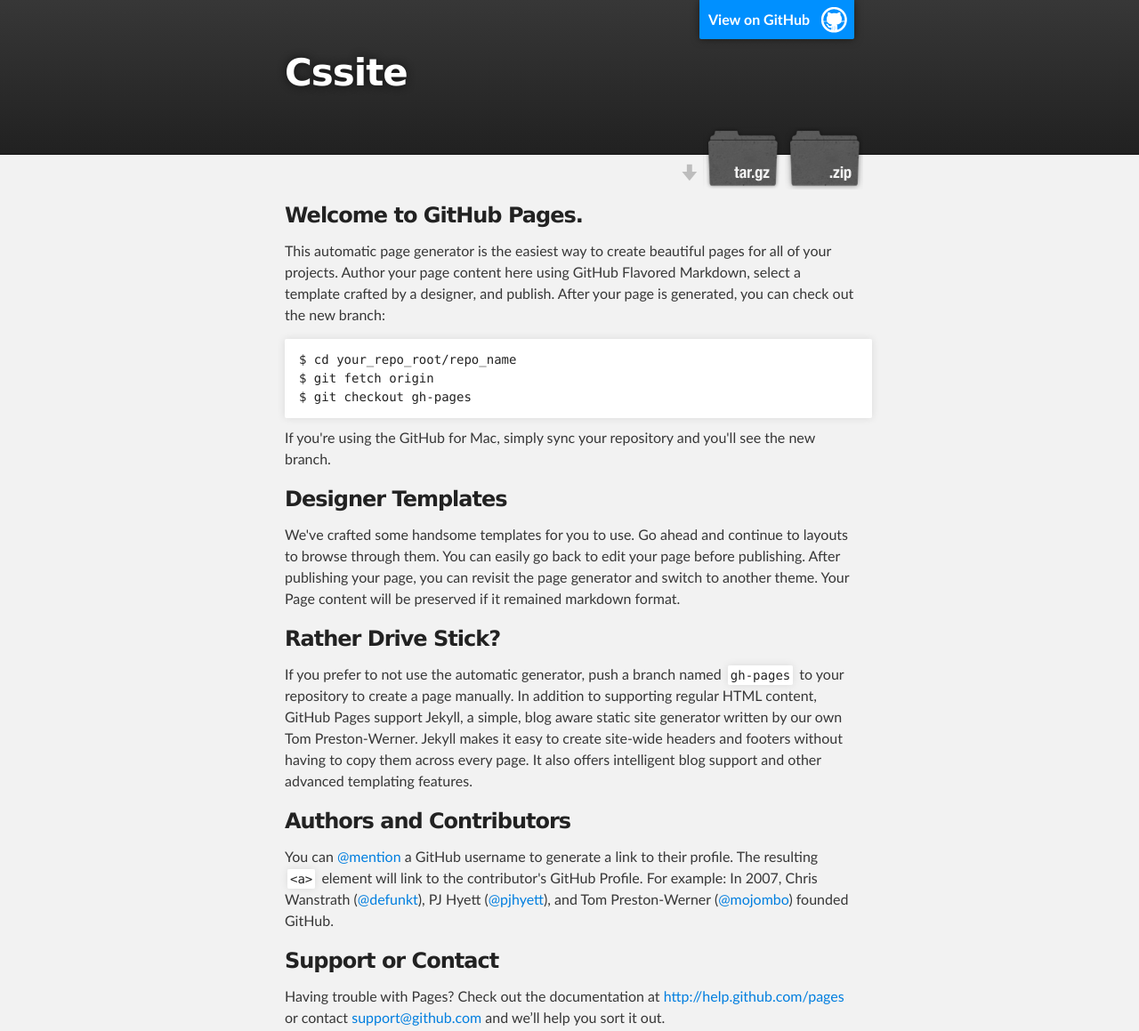
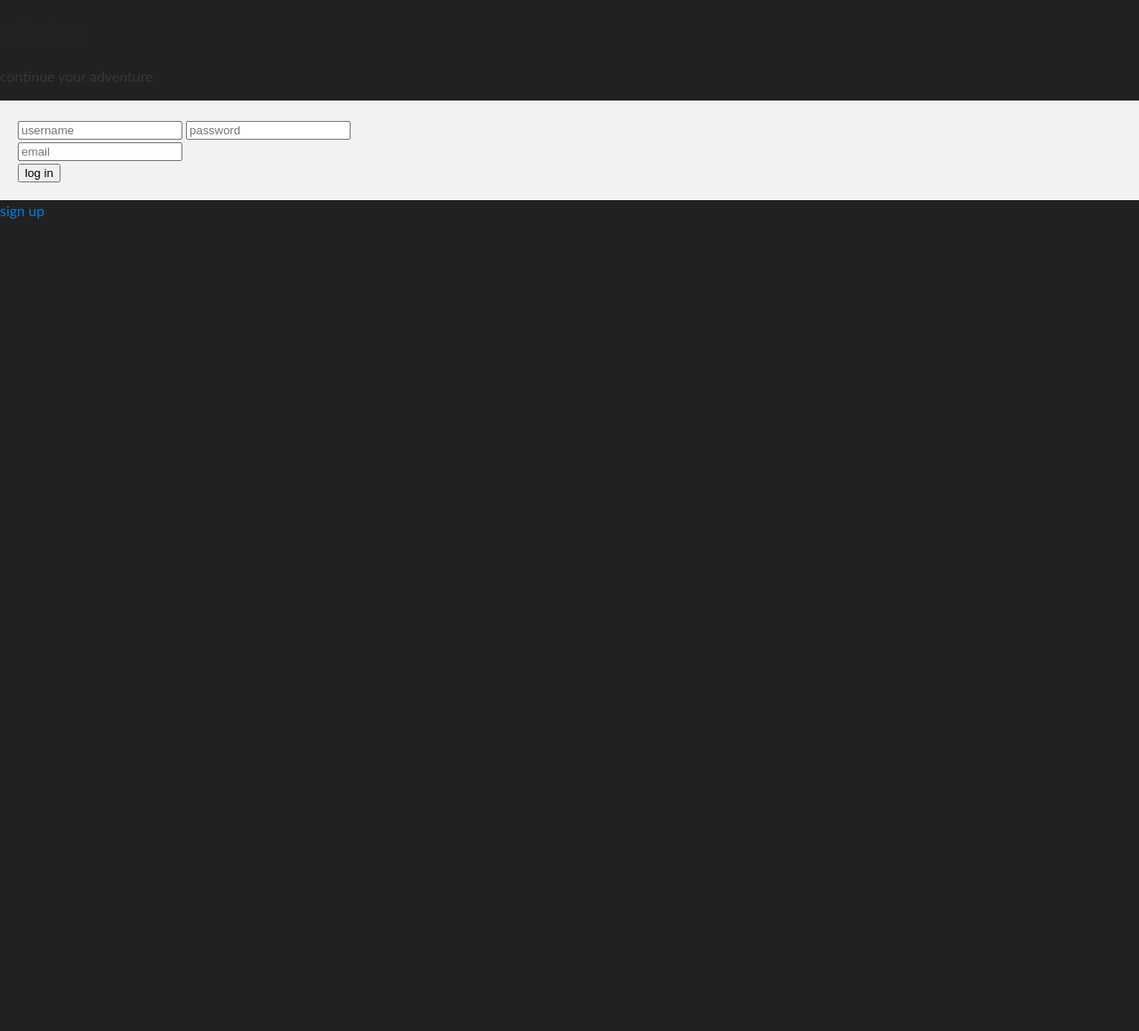
Before and after one commit to MiniUSB/CSSITE, a plain HTML site: page index.html in a window 1280 px wide. Shown: the top 1159 px of the page at 89% size. After the commit the page ends 800 px from the top, so only its background shows below. Drawn offline with Linux system fonts and the light colour scheme.

Commit message:
Update index.html

```diff
--- a/index.html
+++ b/index.html
@@ -12,68 +12,37 @@
   </head>
 
   <body>
+<meta name="viewport" content="width=device-width, initial-scale=1, maximum-scale=1">
+<div class="landing">
+<section class="topslot">
+	<div class="wrapper">
 
-    <!-- HEADER -->
-    <div id="header_wrap" class="outer">
-        <header class="inner">
-          <a id="forkme_banner" href="https://github.com/MiniUSB/CSSITE">View on GitHub</a>
+		<div class="brief">
+			<h1>slate</h1>
+      <p><span id="verb">continue</span> your adventure</p>
+		</div>
 
-          <h1 id="project_title">Cssite</h1>
-          <h2 id="project_tagline"></h2>
+	</div>
+</section>
 
-            <section id="downloads">
-              <a class="zip_download_link" href="https://github.com/MiniUSB/CSSITE/zipball/master">Download this project as a .zip file</a>
-              <a class="tar_download_link" href="https://github.com/MiniUSB/CSSITE/tarball/master">Download this project as a tar.gz file</a>
-            </section>
-        </header>
+<section>
+	<div class="main">
+    <form method="POST" action="" accept-charset="UTF-8">
+      <input placeholder="username" name="username" type="text" />
+      <input placeholder="password" name="password" type="password" value="" />
+      <div class="signup-fields">
+        <input id="email" placeholder="email" name="email" type="email" value="" />
+      </div>
+      <input id="submit" type="submit" value="log in" />
+    </form>
+
+		<div class="extras">
+			<a id="signup" href="#">sign up</a>
     </div>
 
-    <!-- MAIN CONTENT -->
-    <div id="main_content_wrap" class="outer">
-      <section id="main_content" class="inner">
-        <h3>
-<a name="welcome-to-github-pages" class="anchor" href="#welcome-to-github-pages"><span class="octicon octicon-link"></span></a>Welcome to GitHub Pages.</h3>
+	</div>
 
-<p>This automatic page generator is the easiest way to create beautiful pages for all of your projects. Author your page content here using GitHub Flavored Markdown, select a template crafted by a designer, and publish. After your page is generated, you can check out the new branch:</p>
-
-<pre><code>$ cd your_repo_root/repo_name
-$ git fetch origin
-$ git checkout gh-pages
-</code></pre>
-
-<p>If you're using the GitHub for Mac, simply sync your repository and you'll see the new branch.</p>
-
-<h3>
-<a name="designer-templates" class="anchor" href="#designer-templates"><span class="octicon octicon-link"></span></a>Designer Templates</h3>
-
-<p>We've crafted some handsome templates for you to use. Go ahead and continue to layouts to browse through them. You can easily go back to edit your page before publishing. After publishing your page, you can revisit the page generator and switch to another theme. Your Page content will be preserved if it remained markdown format.</p>
-
-<h3>
-<a name="rather-drive-stick" class="anchor" href="#rather-drive-stick"><span class="octicon octicon-link"></span></a>Rather Drive Stick?</h3>
-
-<p>If you prefer to not use the automatic generator, push a branch named <code>gh-pages</code> to your repository to create a page manually. In addition to supporting regular HTML content, GitHub Pages support Jekyll, a simple, blog aware static site generator written by our own Tom Preston-Werner. Jekyll makes it easy to create site-wide headers and footers without having to copy them across every page. It also offers intelligent blog support and other advanced templating features.</p>
-
-<h3>
-<a name="authors-and-contributors" class="anchor" href="#authors-and-contributors"><span class="octicon octicon-link"></span></a>Authors and Contributors</h3>
-
-<p>You can <a href="https://github.com/blog/821" class="user-mention">@mention</a> a GitHub username to generate a link to their profile. The resulting <code>&lt;a&gt;</code> element will link to the contributor's GitHub Profile. For example: In 2007, Chris Wanstrath (<a href="https://github.com/defunkt" class="user-mention">@defunkt</a>), PJ Hyett (<a href="https://github.com/pjhyett" class="user-mention">@pjhyett</a>), and Tom Preston-Werner (<a href="https://github.com/mojombo" class="user-mention">@mojombo</a>) founded GitHub.</p>
-
-<h3>
-<a name="support-or-contact" class="anchor" href="#support-or-contact"><span class="octicon octicon-link"></span></a>Support or Contact</h3>
-
-<p>Having trouble with Pages? Check out the documentation at <a href="http://help.github.com/pages">http://help.github.com/pages</a> or contact <a href="mailto:support@github.com">support@github.com</a> and we’ll help you sort it out.</p>
-      </section>
-    </div>
-
-    <!-- FOOTER  -->
-    <div id="footer_wrap" class="outer">
-      <footer class="inner">
-        <p class="copyright">Cssite maintained by <a href="https://github.com/MiniUSB">MiniUSB</a></p>
-        <p>Published with <a href="http://pages.github.com">GitHub Pages</a></p>
-      </footer>
-    </div>
-
-
-
+</section>
+</div>
   </body>
 </html>
```
